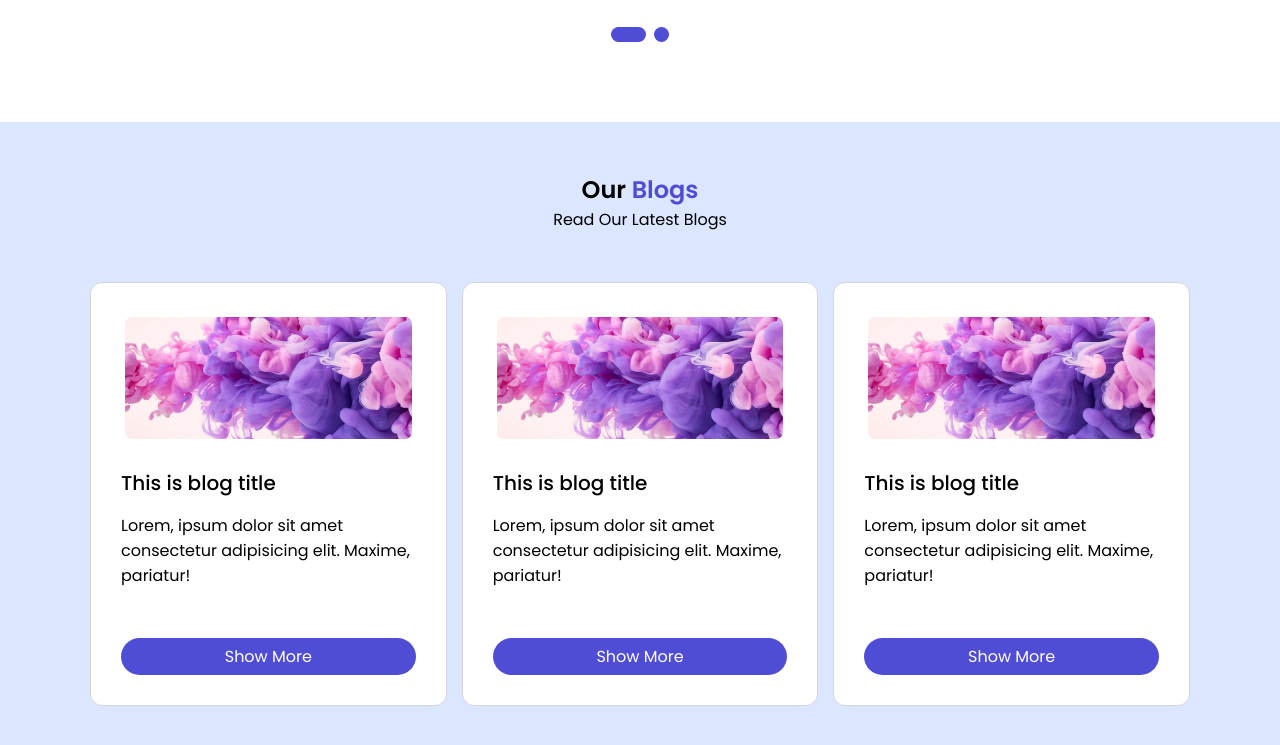
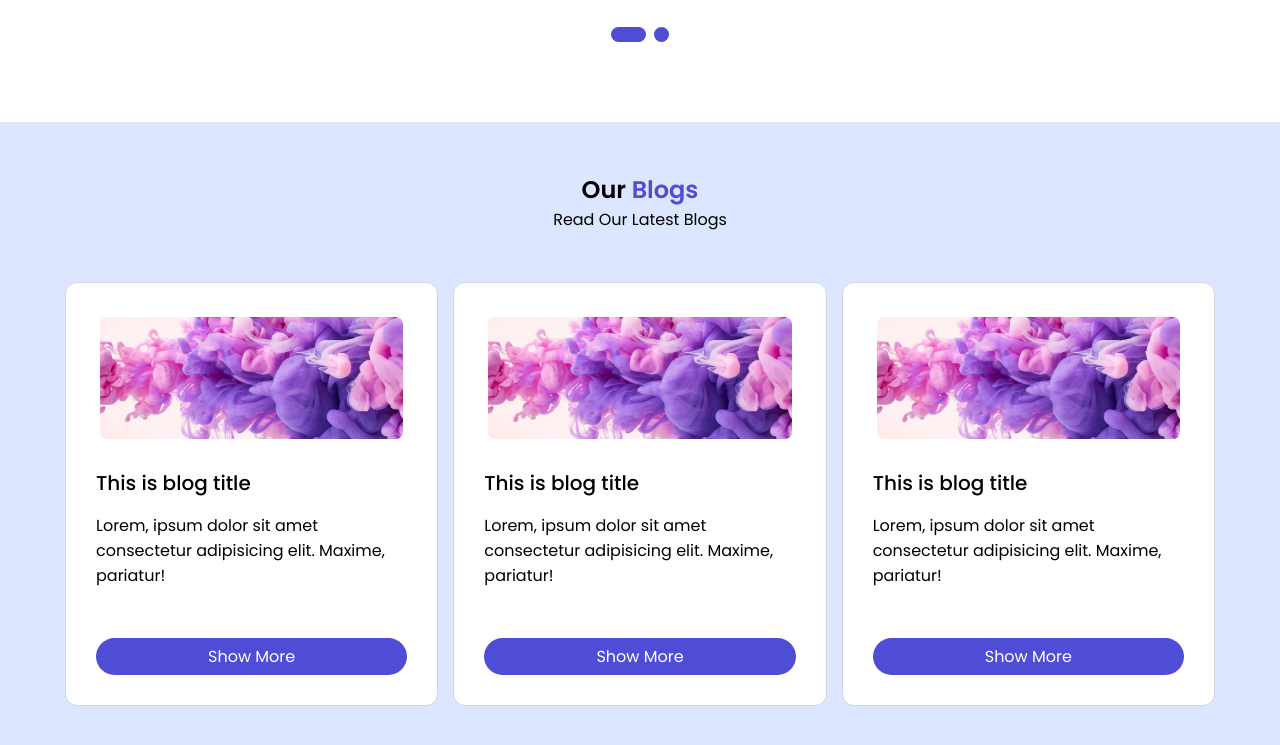
Before and after one commit to shivmtiwari/3pbrains, a plain HTML site: page index.html in a window 1280 px wide. Shown: the part 1653-2398 px from the top of the page. Drawn offline with nearby package versions, Linux system fonts and the light colour scheme.

Commit message:
updated
updated

```diff
--- a/css/style.css
+++ b/css/style.css
@@ -197,7 +197,7 @@ nav .nav-bar a{
 .container1{
   max-width: 1140px;
   /* background-color: var(--body-color); */
-  width: 90%;
+  width: 100%;
   margin:   auto;
   height: auto;
   color: var(--text-color);
@@ -221,7 +221,7 @@ nav .nav-bar a{
 
 
 .container{
-  max-width: 1140px;
+  max-width: 1190px;
   width: 100%;
   overflow: hidden;
   padding: 50px 0;
@@ -452,7 +452,7 @@ input[type="radio"]{
 
 
 .container1{
-  width: 90%;
+  width: 100%;
 }
 
 .menu .nav-links{
@@ -526,6 +526,7 @@ input[type="radio"]{
   .main-card1 .cards .card1{
     margin: 20px 0 10px 0;
     width: calc(100% / 2 - 10px);
+
   }
 }
 
@@ -534,7 +535,7 @@ input[type="radio"]{
     align-items: center;
     text-align: center;
     justify-content: space-between;
-    margin: 20px auto;
+    margin: 20px  auto;
     width: 100%;
   }
   .main-card1 .cards .card1{
```
